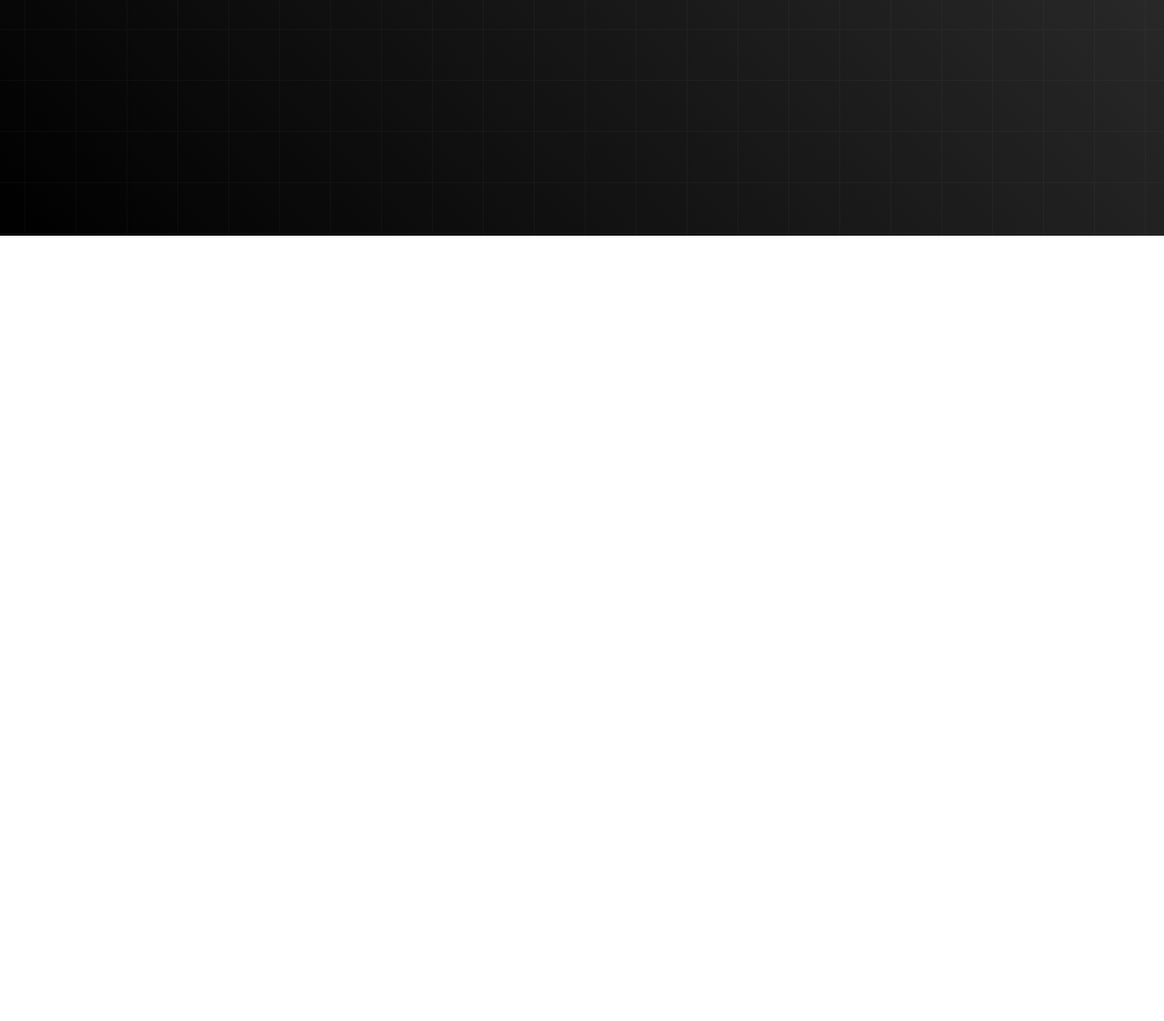
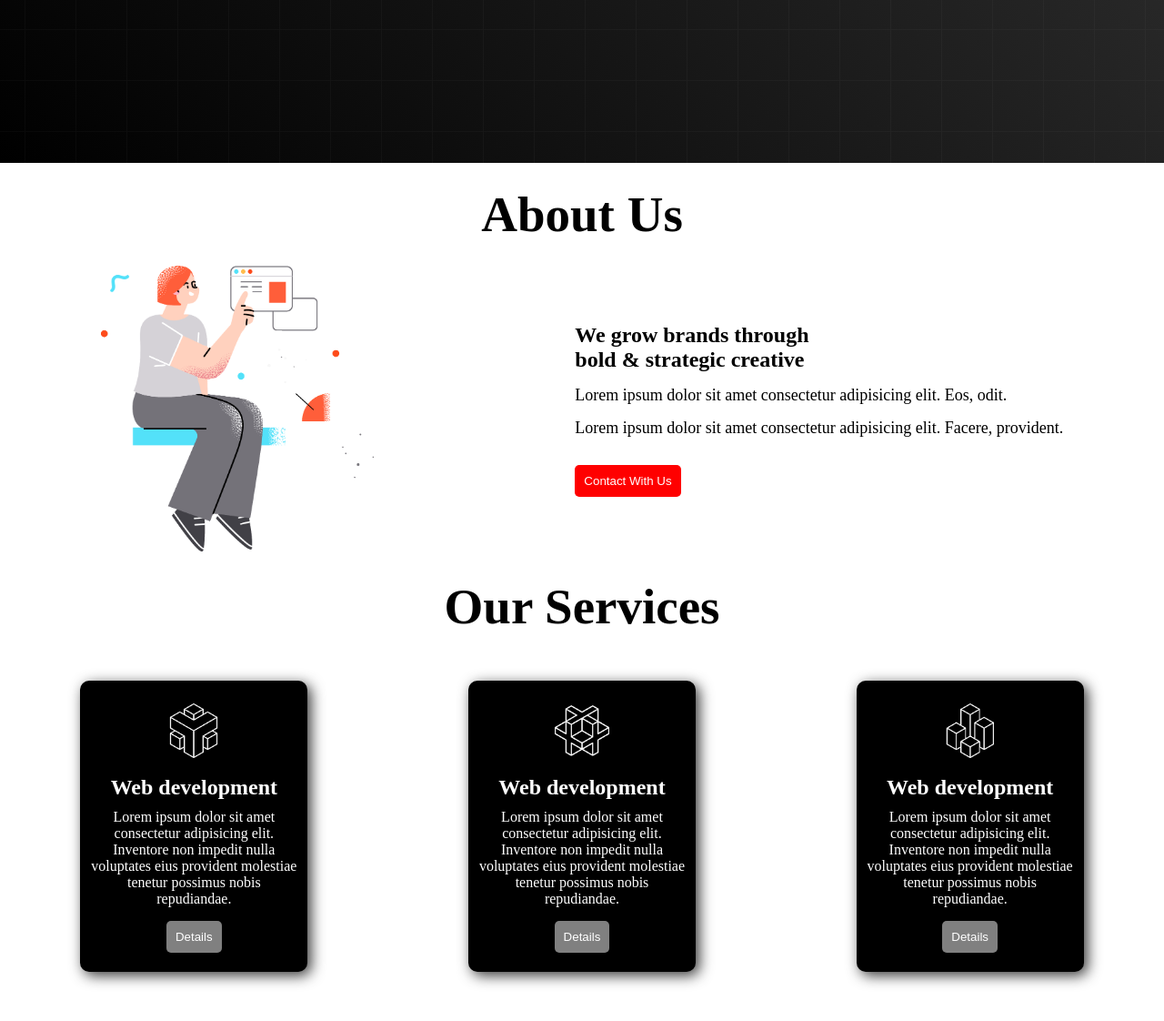
Before and after one commit to mdrashidarif/agency-website, a plain HTML site: page index.html in a window 1280 px wide. Shown: the part 622-1744 px from the top of the page at 91% size. Before the commit the page ends 881 px from the top, so only its background shows below. Drawn offline with Linux system fonts and the light colour scheme.

Commit message:
Added thrd Section

```diff
--- a/css/agency.css
+++ b/css/agency.css
@@ -41,7 +41,7 @@
     justify-content: space-around;
     align-items: center;
     color: white;
-    height: 100vh;
+    height: 90vh;
     background-image: url("/images/background.png"),linear-gradient(45deg,#000 ,  #363636);
 }
 
@@ -71,3 +71,46 @@
     color: black;
     background-color: white;
 }
+
+.about-container{
+    display: flex;
+    justify-content: space-around;
+    align-items: center;
+    flex-direction: row-reverse;
+}
+
+.about-title{
+    text-align: center;
+    margin: 25px;
+}
+
+.box{
+    width: 230px;
+    height: 300px;
+    box-shadow: 4px 4px 15px #363636;
+    background-color: #000;
+    color: white;
+    text-align: center;
+    padding: 10px;
+    border-radius: 10px;
+}
+
+.icon{
+    width: 60px;
+    margin: 15px;
+}
+
+.box-btn{
+    background-color: grey;
+}
+
+.box-title{
+    padding: 0px 10px 10px 10px;
+}
+
+.service-container{
+    margin-top: 50px;
+    height: 100vh;
+    display: flex;
+    justify-content: space-around;
+}
--- a/index.html
+++ b/index.html
@@ -38,9 +38,49 @@
                     <img class="banner-img" src="./images/banner.png" alt="">
                 </div>
             </div>
+        </section>
+        <!-- This is About Us Section -->
+        <section>
+            <h1 class="title about-title">About Us</h1>
+            <div class="about-container">
+                <div class="section-text">
+                    <h1>We grow brands through <br> bold & strategic creative</h1>
+                    <p class="desc">Lorem ipsum dolor sit amet consectetur adipisicing elit. Eos, odit.</p>
+                    <p class="desc">Lorem ipsum dolor sit amet consectetur adipisicing elit. Facere, provident.</p>
+                    <button class="primary-btn">Contact With Us</button>
+                </div>
+                <div class="section-image">
+                    <img class="banner-img" src="./images/section.png" alt="">
+                </div>
+            </div>
+        </section>
+
+        <!-- This is Service Section -->
+        <section class="service-sec">
+            <h1 class="title about-title">Our Services</h1>
+            <div class="service-container">
+                <div class="box">
+                    <img class="icon" src="./icon/0.png" alt="">
+                    <h2 class="box-title">Web development</h2>
+                    <p>Lorem ipsum dolor sit amet consectetur adipisicing elit. Inventore non impedit nulla voluptates eius provident molestiae tenetur possimus nobis repudiandae.</p>
+                    <button class="primary-btn box-btn">Details</button>
+                </div>
+                <div class="box">
+                    <img class="icon" src="./icon/1.png" alt="">
+                    <h2 class="box-title">Web development</h2>
+                    <p>Lorem ipsum dolor sit amet consectetur adipisicing elit. Inventore non impedit nulla voluptates eius provident molestiae tenetur possimus nobis repudiandae.</p>
+                    <button class="primary-btn box-btn">Details</button>
+                </div>
+                <div class="box">
+                    <img class="icon" src="./icon/2.png" alt="">
+                    <h2 class="box-title">Web development</h2>
+                    <p>Lorem ipsum dolor sit amet consectetur adipisicing elit. Inventore non impedit nulla voluptates eius provident molestiae tenetur possimus nobis repudiandae.</p>
+                    <button class="primary-btn box-btn">Details</button>
+                </div>
+
+            </div>
 
         </section>
-
 
     </main>
     <footer></footer>
```
